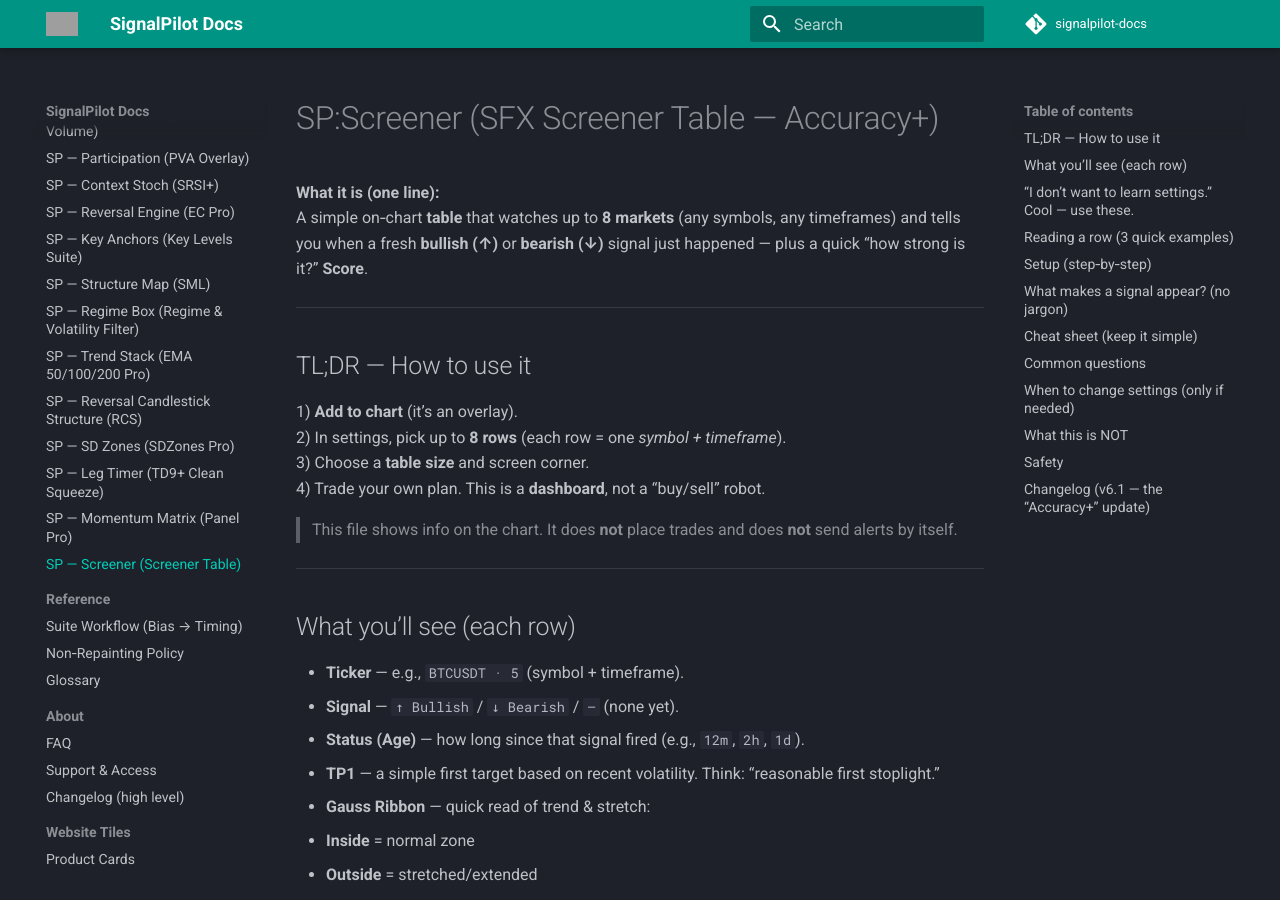
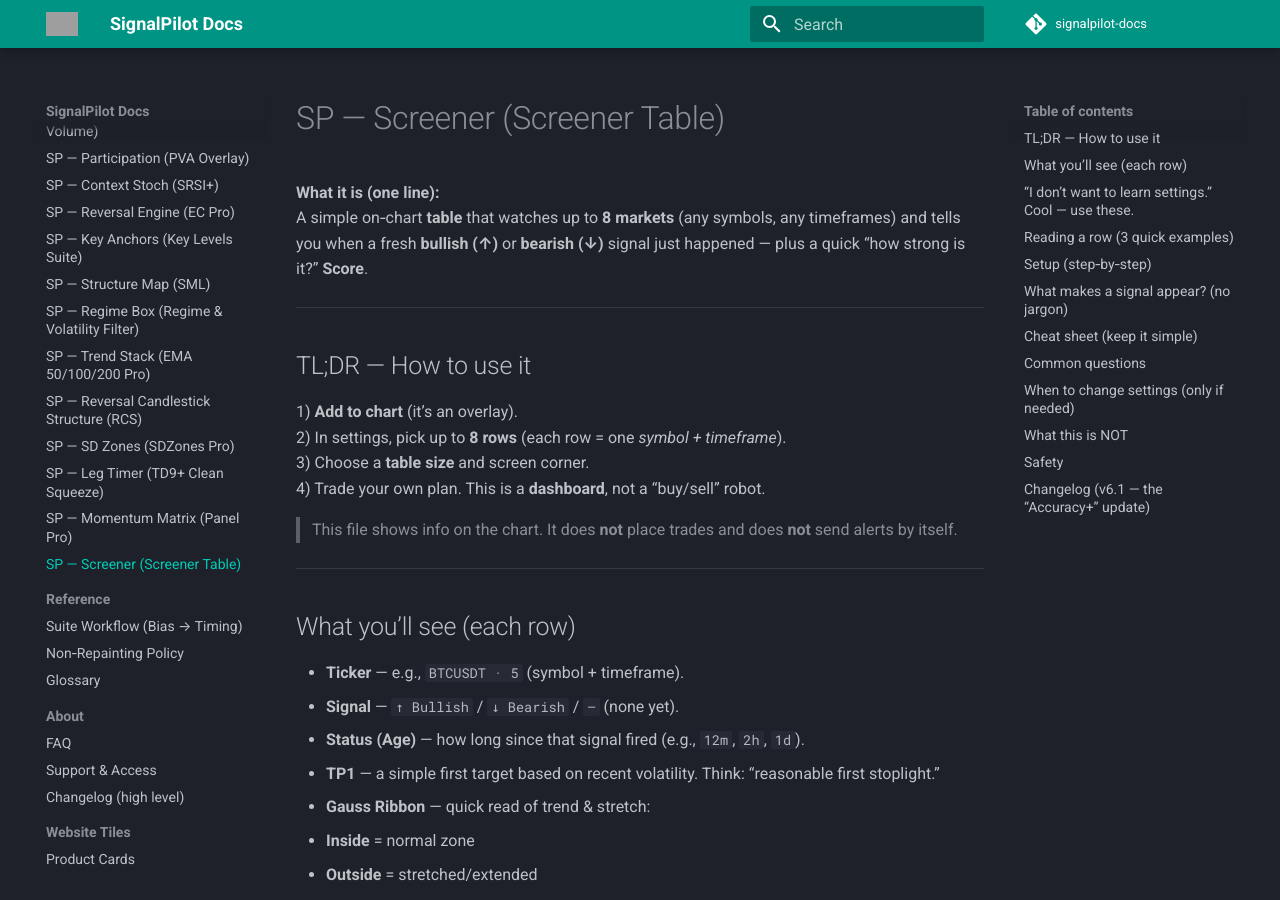
Before and after one commit to Signalpilot/signalpilot-docs, an MkDocs documentation site: the page built from docs/sp-screener-sfx.md, in a window 1280 px wide and 900 px high. Built offline with MkDocs 1.6.1 and Material for MkDocs 9.7.7, drawn with Linux system fonts in a browser that asks for light colours; comment, search, counter and statistics services are not loaded; grey boxes are pictures that could not be loaded.

Commit message:
Update sp-screener-sfx.md

```diff
--- a/docs/sp-screener-sfx.md
+++ b/docs/sp-screener-sfx.md
@@ -1,4 +1,4 @@
-# SP:Screener (SFX Screener Table — Accuracy+)
+# SP — Screener (Screener Table)
 
 **What it is (one line):**
 A simple on‑chart **table** that watches up to **8 markets** (any symbols, any timeframes) and tells you when a fresh **bullish (↑)** or **bearish (↓)** signal just happened — plus a quick “how strong is it?” **Score**.
```
